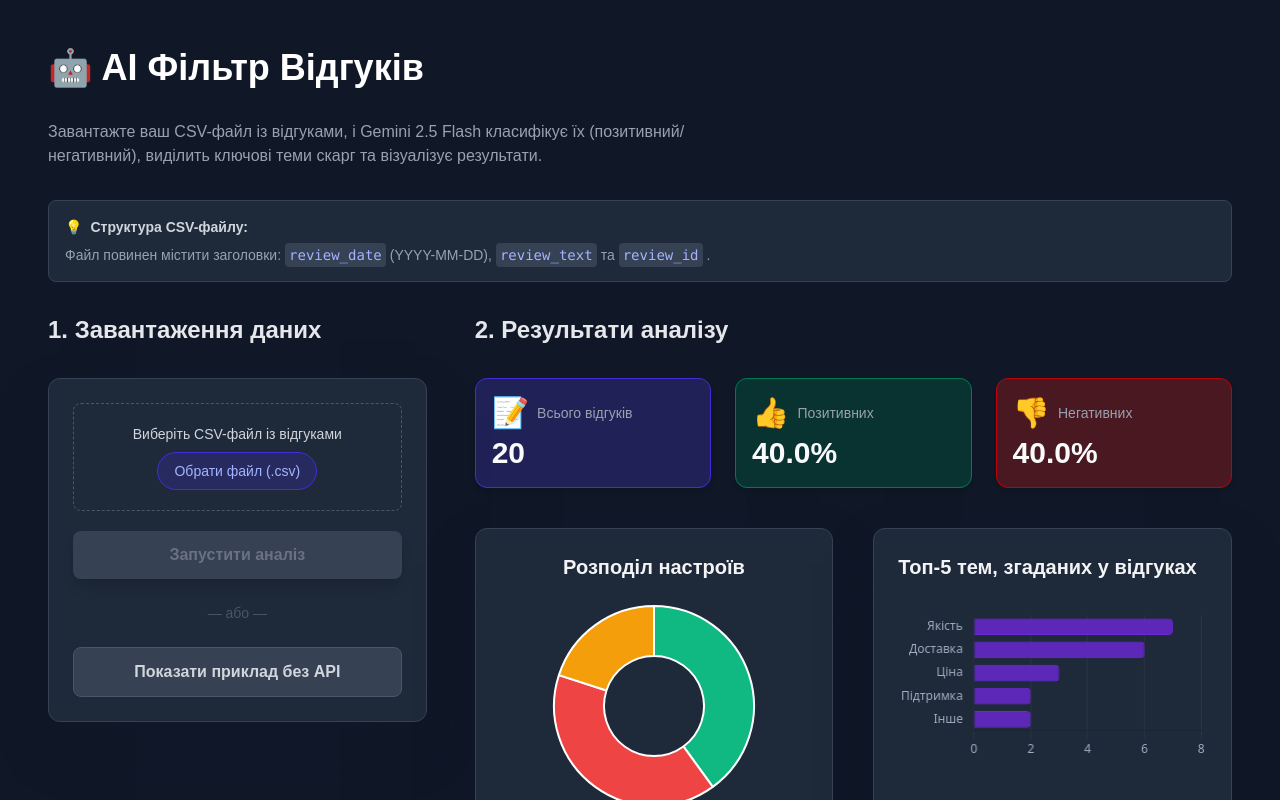
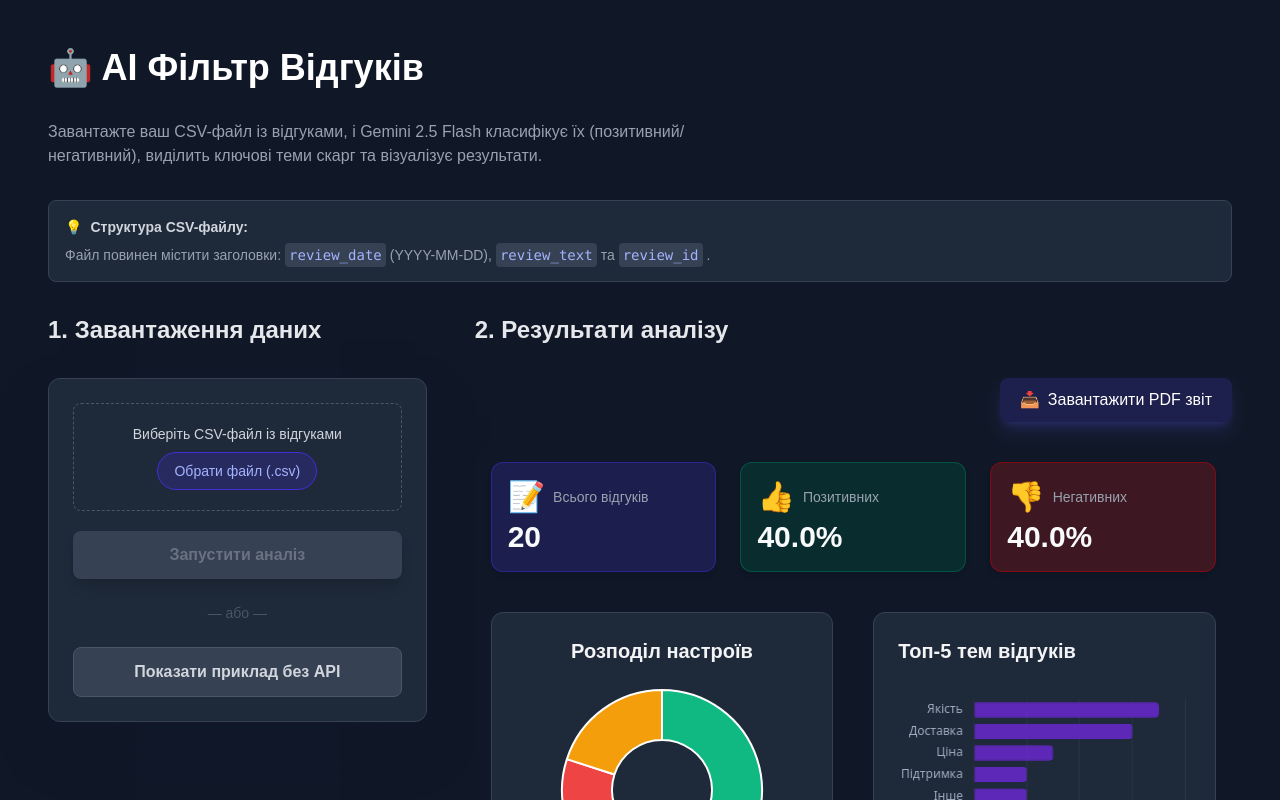
Before and after one commit to OleksandrStrunkin/ai-review-classifier, a Next.js app: page / in a window 1280 px wide. Both pictures are taken after a click on the button "Показати приклад без API". Shown: the top 800 px of the page. Built offline with nearby package versions, Linux system fonts and the light colour scheme.

Commit message:
add feature download PDF

```diff
--- a/components/ResultsDashboard.tsx
+++ b/components/ResultsDashboard.tsx
@@ -4,12 +4,15 @@ import ReviewTable from "./ReviewTable";
 import SentimentTimelineChart from "./charts/SentimentTimelineChart";
 import { AnalysisResults } from "@/types/analysis";
 import KPICard from "./KPICard";
+import { useState } from "react";
+import { generateProfessionalPDF } from "@/lib/pdf-export";
 
 type ResultsDashboardProps = {
   results: AnalysisResults | null;
 };
 
 export default function ResultsDashboard({ results }: ResultsDashboardProps) {
+  const [isGenerating, setIsGenerating] = useState(false);
   if (!results) {
     return null;
   }
@@ -23,54 +26,87 @@ export default function ResultsDashboard({ results }: ResultsDashboardProps) {
   const positivePercent = ((positiveReviews / totalReviews) * 100).toFixed(1);
   const negativePercent = ((negativeReviews / totalReviews) * 100).toFixed(1);
 
+  const handleDownload = async () => {
+    setIsGenerating(true);
+    await generateProfessionalPDF("analysis-report");
+    setIsGenerating(false);
+  };
+
   return (
-    <div className="space-y-10">
+    <div className="space-y-6">
+      {/* Блок з кнопкою зверху */}
+      <div className="flex justify-end">
+        <button
+          onClick={handleDownload}
+          disabled={isGenerating}
+          className={`px-5 py-2.5 rounded-lg font-medium transition-all flex items-center gap-2 ${
+            isGenerating
+              ? "bg-gray-700 text-gray-400 cursor-not-allowed"
+              : "bg-indigo-900/40 hover:bg-indigo-700/40 text-white shadow-lg shadow-indigo-500/20 active:scale-95"
+          }`}
+        >
+          {isGenerating ? (
+            <>
+              <span className="animate-spin">⏳</span> Обробка...
+            </>
+          ) : (
+            <>
+              <span>📥</span> Завантажити PDF звіт
+            </>
+          )}
+        </button>
+      </div>
+      <div
+        id="analysis-report"
+        className="space-y-10 p-4 bg-gray-900 rounded-2xl"
+      >
         <div className="grid grid-cols-3 gap-6">
           <KPICard
             title="Всього відгуків"
             value={totalReviews}
             icon="📝"
-          bgColor="bg-indigo-900/50 border border-indigo-700"
+            bgColor="bg-indigo-900/40 border border-indigo-700/50"
           />
           <KPICard
             title="Позитивних"
             value={`${positivePercent}%`}
             icon="👍"
-          bgColor="bg-emerald-900/50 border border-emerald-700"
+            bgColor="bg-emerald-900/40 border border-emerald-700/50"
           />
           <KPICard
             title="Негативних"
             value={`${negativePercent}%`}
             icon="👎"
-          bgColor="bg-red-900/50 border border-red-700"
+            bgColor="bg-red-900/40 border border-red-700/50"
           />
         </div>
         <div className="grid grid-cols-1 md:grid-cols-2 gap-10">
-        <div className="p-6 bg-gray-800 flex flex-col justify-center items-center rounded-xl shadow-2xl shadow-gray-900/50 border border-gray-700">
+          <div className="p-6 bg-gray-800 flex flex-col justify-center items-center rounded-xl border border-gray-700">
             <h3 className="text-xl font-semibold mb-6 text-gray-100">
               Розподіл настроїв
             </h3>
             <SentimentChart data={sentimentData} />
           </div>
-        <div className="p-6 bg-gray-800 rounded-xl shadow-2xl shadow-gray-900/50 border border-gray-700">
+          <div className="p-6 bg-gray-800 rounded-xl border border-gray-700">
             <h3 className="text-xl font-semibold mb-6 text-gray-100">
-            Топ-5 тем, згаданих у відгуках
+              Топ-5 тем відгуків
             </h3>
             <TopicChart data={topicData} />
           </div>
         </div>
-      <div className="p-6 bg-gray-800 rounded-xl shadow-2xl shadow-gray-900/50 border border-gray-700">
+        <div className="p-6 bg-gray-800 rounded-xl border border-gray-700">
           <h3 className="text-xl font-semibold mb-6 text-gray-100">
             Динаміка настроїв з часом
           </h3>
           <SentimentTimelineChart data={results.sentimentTimeline} />
         </div>
-      <div className="p-6 bg-gray-800 rounded-xl shadow-2xl shadow-gray-900/50 border border-gray-700">
+        <div className="p-6 bg-gray-800 rounded-xl border border-gray-700">
           <h3 className="text-xl font-semibold mb-6 text-gray-100">
             Приклади проаналізованих відгуків
           </h3>
           <ReviewTable reviews={analyzedReviews} />
         </div>
       </div>
+    </div>
   );
 }
--- /dev/null
+++ b/lib/pdf-export.ts
@@ -0,0 +1,25 @@
+import jsPDF from "jspdf";
+import * as htmlToImage from "html-to-image";
+
+export const generateProfessionalPDF = async (elementId: string) => {
+  const element = document.getElementById(elementId);
+  if (!element) return;
+
+  try {
+    const dataUrl = await htmlToImage.toPng(element, {
+      quality: 0.95,
+      backgroundColor: "#111827",
+      pixelRatio: 2,
+    });
+
+    const pdf = new jsPDF("p", "mm", "a4");
+    const imgProps = pdf.getImageProperties(dataUrl);
+    const pdfWidth = pdf.internal.pageSize.getWidth();
+    const pdfHeight = (imgProps.height * pdfWidth) / imgProps.width;
+
+    pdf.addImage(dataUrl, "PNG", 0, 0, pdfWidth, pdfHeight);
+    pdf.save(`feedback-analysis-${Date.now()}.pdf`);
+  } catch (error) {
+    console.error("Помилка при створенні PDF:", error);
+  }
+};
--- a/package.json
+++ b/package.json
@@ -12,6 +12,8 @@
     "@google/genai": "^1.30.0",
     "chart.js": "^4.5.1",
     "csv-parser": "^3.2.0",
+    "html-to-image": "^1.11.13",
+    "jspdf": "^3.0.4",
     "next": "16.0.6",
     "react": "19.2.0",
     "react-chartjs-2": "^5.3.1",
```
Also changed, not shown: 1 other file (tests, documents, lock files or other folders). Lines whose indentation alone changed are shown as unchanged.
